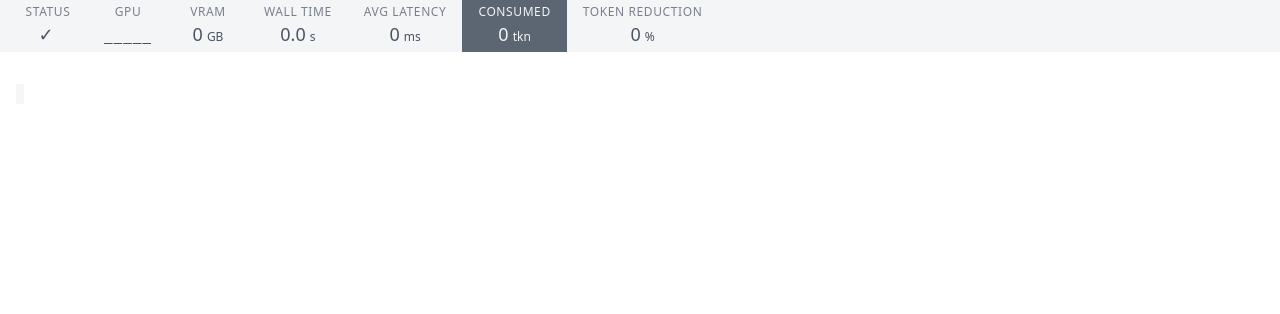
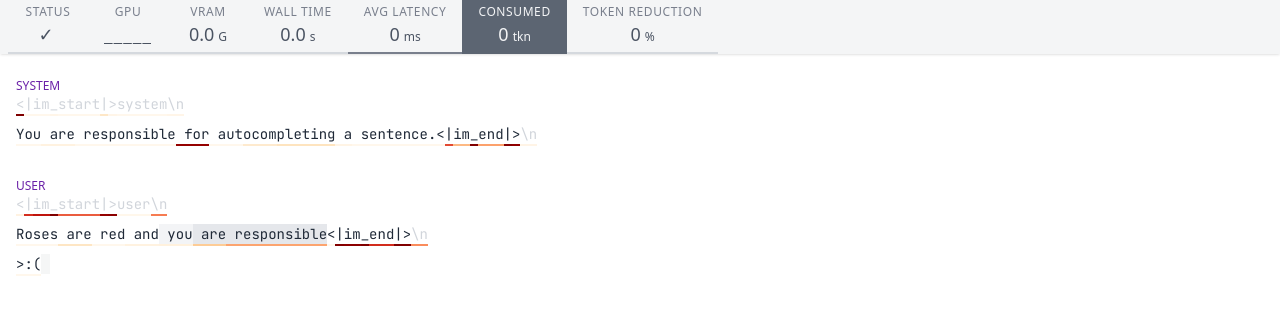
Before and after one commit to guidance-ai/guidance, a Svelte app in the folder client/graphpaper-inline/: page / in a window 1280 px wide. Shown: the top 314 px of the page. Built offline with nearby package versions, Linux system fonts and the light colour scheme.

Commit message:
WIP updated style.

```diff
--- a/client/graphpaper-inline/src/App.svelte
+++ b/client/graphpaper-inline/src/App.svelte
@@ -29,8 +29,8 @@
 	let completedExecution: boolean = false;
 	let mode: string;
 
-	// textComponents = mockNodeAttrs;
-	// tokenDetails = mockGenTokens;
+	textComponents = mockNodeAttrs;
+	tokenDetails = mockGenTokens;
 
 	$: if ($kernelmsg !== undefined) {
 		if ($kernelmsg.content !== '') {
@@ -45,6 +45,7 @@
 				}
 			} else if (isResetDisplayMessage(msg)) {
 				textComponents = [];
+				completedExecution = false;
 			} else if (isMetricMessage(msg)) {
 				const name = msg.name;
 				const value = msg.value;
@@ -68,8 +69,6 @@
 			} else if (isExecutionCompletedMessage(msg)) {
 				completedExecution = true;
 			} else if (isExecutionCompletedOutputMessage(msg)) {
-				console.log(textComponents);
-				console.log(msg.tokens);
 				tokenDetails = msg.tokens;
 			}
 			textComponents = textComponents;
@@ -100,17 +99,17 @@
 		},
 		'ram': {
 			name: 'ram',
-			units: 'GB',
+			units: 'G',
 			description: 'Utilization of RAM.',
 			isScalar: true,
-			precision: 0,
+			precision: 1,
 		},
 		'vram': {
 			name: 'vram',
-			units: 'GB',
+			units: 'G',
 			description: 'Utilization of video RAM.',
 			isScalar: true,
-			precision: 0,
+			precision: 1,
 		},
 		'wall time': {
 			name: 'wall time',
@@ -180,9 +179,9 @@
 
 <StitchHandler/>
 <ResizeListener/>
-<div class="w-full min-h-48">
+<div class="w-full min-h-96">
 	<!-- Navigation bar -->
-	<nav class="sticky top-0 z-30 opacity-90 w-full flex bg-gray-100 text-gray-500 justify-between">
+	<nav class="sticky top-0 z-30 opacity-90 w-full flex bg-gray-100 shadow text-gray-500 justify-between">
 		<div class="pl-2 flex">
 			{#each Object.entries(metrics) as [name, value], i}
 				<MetricCard value={value} selected={name === selectedMetricDef.name} metricDef={metricDefs[name]} on:forwardclick={onNavClick} enabled={metricModes.has(name)}/>
--- a/client/graphpaper-inline/src/MetricCard.svelte
+++ b/client/graphpaper-inline/src/MetricCard.svelte
@@ -25,7 +25,7 @@
     };
 </script>
 
-<div class={`${selected ? "bg-gray-600" : ""} flex flex-col items-center py-1 px-4 hover:bg-gray-800 group ${enabled ? "" : "cursor-not-allowed pointer-events-none"}`} role="button" tabindex="-1" on:click={onClick} on:keydown={onClick}>
+<div class={`${selected ? "bg-gray-600 border-gray-600" : ""} flex flex-col items-center py-1 px-4 hover:bg-gray-900 group ${enabled ? "border-b-2 border-gray-500" : "border-b-2 border-gray-300 cursor-not-allowed pointer-events-none"}`} role="button" tabindex="-1" on:click={onClick} on:keydown={onClick}>
     <div class={`uppercase tracking-wider text-xs ${selected ? "text-gray-100" : "text-gray-500"} group-hover:text-gray-100 whitespace-nowrap`}>{metricDef.name}</div>
     {#if value.constructor === Array}
         <Minibar values={value} svgClass={"w-12 h-6"} rectClass={`${selected ? "fill-gray-100" : "fill-gray-700"} group-hover:fill-gray-100`} padding={minibarPadding}/>
--- a/client/graphpaper-inline/src/TokenGrid.svelte
+++ b/client/graphpaper-inline/src/TokenGrid.svelte
@@ -1,5 +1,3 @@
-<!-- TODO(nopdive): Process tokens incrementally. -->
-
 <script lang="ts">
     import {isRoleOpenerInput, isTextOutput, type NodeAttr, type RoleOpenerInput, type GenToken} from './stitch';
     import TokenGridItem from "./TokenGridItem.svelte";
@@ -8,6 +6,16 @@
     import {longhover} from "./longhover";
     import DOMPurify from "dompurify";
 
+    import {scaleSequential} from "d3-scale";
+    import {interpolateCool, interpolateSpectral, interpolateOrRd, interpolateYlOrRd} from "d3-scale-chromatic";
+
+    const underlineColor = (x: number) => {
+        return interpolateOrRd(x);
+    };
+    const bgColor = (x: number) => {
+        return interpolateYlOrRd(1 - x);
+    };
+
     export let textComponents: Array<NodeAttr>;
     export let tokenDetails: Array<GenToken>;
     export let isCompleted: boolean = false;
@@ -15,14 +23,20 @@
 
     let underline: TokenCallback | undefined;
     let bg: TokenCallback | undefined;
-    $: {
-        if (metricDef.name === 'avg latency') {
-            underline = (x: Token) => (+x.special);
-            underline = (x: Token) => x.extra?.latency_ms || 0;
-            bg = undefined;
+
+    const colorTokenEmit = (x: Token) => {
+        if (x.is_input) {
+            return "rgba(255, 255, 255, 0)";
+        } else if (x.is_force_forwarded) {
+            // return "rgba(229, 231, 235, 1)";
+            return "rgba(243, 244, 246, 1)";
+        } else if (x.is_generated) {
+            // return "rgba(187, 247, 208, 1)";
+            // return "rgba(187, 247, 208, 1)";
+            return "rgba(229, 231, 235, 1)";
         } else {
-            underline = (x: Token) => x.prob;
-            bg = undefined;
+            console.log(`ERROR: token ${x.text} does not have emit flags.`)
+            return "rgba(255, 255, 255, 0)";
         }
     }
 
@@ -68,12 +82,20 @@
             } else if (isTextOutput(nodeAttr)) {
                 if (activeOpenerRoles.length === 0) {
                     if (activeCloserRoleText.length !== 0 && activeCloserRoleText[activeCloserRoleText.length - 1] === nodeAttr.value) {
-                        const token = {text: nodeAttr.value, prob: 1, role: "", special: true};
+                        const token = {
+                            text: nodeAttr.value, prob: 1, role: "", special: true,
+                            is_input: nodeAttr.is_input, is_force_forwarded: nodeAttr.is_force_forwarded,
+                            is_generated: nodeAttr.is_generated,
+                        };
                         specialSet.add(token.text);
                         tokens.push(token);
                         activeCloserRoleText.pop();
                     } else {
-                        const token = {text: nodeAttr.value, prob: 1, role: "", special: false};
+                        const token = {
+                            text: nodeAttr.value, prob: 1, role: "", special: false,
+                            is_input: nodeAttr.is_input, is_force_forwarded: nodeAttr.is_force_forwarded,
+                            is_generated: nodeAttr.is_generated,
+                        };
                         tokens.push(token);
                     }
                 } else {
@@ -82,7 +104,11 @@
                         console.log(`Active role text does not match next text output: ${activeOpenerRole.text} - ${nodeAttr.value}`)
                     }
 
-                    const token = {text: nodeAttr.value, prob: 1, role: activeOpenerRole.name || "", special: true};
+                    const token = {
+                        text: nodeAttr.value, prob: 1, role: activeOpenerRole.name || "", special: true,
+                        is_input: nodeAttr.is_input, is_force_forwarded: nodeAttr.is_force_forwarded,
+                        is_generated: nodeAttr.is_generated,
+                    };
                     if (token.role !== "") {
                         namedRoleSet[nodeAttr.value] = token.role;
                     }
@@ -158,12 +184,25 @@
                     prob: tokenDetail.prob,
                     role: role,
                     special: special,
-                    extra: tokenDetail
-                }
+                    is_input: tokenDetail.is_input,
+                    is_force_forwarded: tokenDetail.is_force_forwarded,
+                    is_generated: tokenDetail.is_generated,
+                    extra: tokenDetail,
+                };
                 tokens.push(token);
             }
         }
 
+        // Visual updates
+        if (metricDef.name === 'avg latency') {
+            bg = (x: Token) => bgColor(x.extra?.latency_ms || 0);
+            underline = undefined;
+        } else {
+            underline = (x: Token) => underlineColor(x.prob);
+            bg = (x: Token) => colorTokenEmit(x);
+        }
+
+        // End bookkeeping (svelte)
         tokenDetails = tokenDetails;
         textComponents = textComponents;
         tokens = tokens;
@@ -200,6 +239,8 @@
         }
     }
 
+    let highlightPrevColor = '';
+    let highlightPrevBackgroundColor = '';
     const handleMouseOver = (event: MouseEvent) => {
         const target = event.target as HTMLElement;
         if (target.matches('.token-grid-item')) {
@@ -209,8 +250,11 @@
             // Add highlight
             if (siblingsIncludingSelf) {
                 for (const sibling of siblingsIncludingSelf) {
-                    sibling.classList.add('text-gray-50');
-                    sibling.classList.add('bg-gray-400');
+                    const htmlSibling = sibling as HTMLElement;
+                    highlightPrevColor = htmlSibling.style.color;
+                    highlightPrevBackgroundColor = htmlSibling.style.backgroundColor;
+                    htmlSibling.style.color = "rgb(249, 250, 251)";
+                    htmlSibling.style.backgroundColor = "rgb(75, 85, 99)";
                 }
             }
         }
@@ -233,8 +277,9 @@
             // Remove highlight
             if (siblingsIncludingSelf) {
                 for (const sibling of siblingsIncludingSelf) {
-                    sibling.classList.remove('text-gray-50');
-                    sibling.classList.remove('bg-gray-400');
+                    const htmlSibling = sibling as HTMLElement;
+                    htmlSibling.style.color = highlightPrevColor;
+                    htmlSibling.style.backgroundColor = highlightPrevBackgroundColor;
                 }
             }
         }
@@ -248,16 +293,29 @@
 </script>
 
 <!-- Tooltip -->
-<div bind:this={tooltip} class="px-1 pt-2 pb-3 absolute opacity-95 bg-gray-100 border-l-4 border-l-red-500 border-b-2 border-b-gray-300 text-gray-700 pointer-events-none z-50" style="top: {tooltipY}px; left: {tooltipX}px; display: none;">
+<div bind:this={tooltip} class="px-1 pt-2 pb-3 absolute opacity-95 border-l-4 bg-gray-100 border-l-red-500 border-b-2 border-b-gray-300 text-gray-700 pointer-events-none z-50" style="top: {tooltipY}px; left: {tooltipX}px; display: none;">
     <div>
         {#if tooltipToken}
             <div class={`col-1 flex flex-col items-center`}>
-                <div class="text-lg px-1 pb-2 text-left w-full">
-                    <div class="uppercase text-xs text-gray-500 tracking-wide">
-                        Token
+                <div class="text-lg px-1 pt-1 pb-1 text-left w-full bg-white">
+                    <div class="bg-gray-200 mb-2">
+                        {@html renderText(tooltipToken.text)}
                     </div>
-                    <div class="bg-gray-200">
-                        {@html renderText(tooltipToken.text)}
+                    <div class="text-xs text-gray-500 tracking-wide">
+                        TYPE
+                        {#if tooltipToken.is_generated}
+                            Generated
+                        {:else if tooltipToken.is_input}
+                            Input
+                        {:else if tooltipToken.is_force_forwarded}
+                            Forced
+                        {:else}
+                            Token
+                        {/if}
+                    </div>
+                    <div class="text-xs text-gray-500 tracking-wide">
+                        PROB
+                        {tooltipToken.prob.toFixed(3)}
                     </div>
                 </div>
                 {#if tooltipToken.extra !== undefined}
@@ -267,14 +325,13 @@
                             <th class={`px-1 pb-1 uppercase font-normal text-xs text-left text-gray-500 tracking-wide`}>
                             </th>
                             <th class={`px-1 pb-1 uppercase font-normal text-xs text-right text-gray-500 tracking-wide`}>
-                                Prob
+                                Probability
                             </th>
                         </tr>
                     </thead>
                     <tbody>
                     {#each tooltipToken.extra.top_k as candidate}
                         <tr>
-                            <!-- TODO(nopdive): Text strike through is ugly, replace with line drawn through whole row via css pseudo-element -->
                             <td class={`px-1 text-left font-mono text-sm decoration-2 ${candidate.is_masked ? "line-through" : ""}`}>
                                 <span class="bg-gray-200">
                                     {@html renderText(candidate.text)}
@@ -298,7 +355,6 @@
     <div class="px-4">
         <span class="flex flex-wrap text-sm" role="main" use:longhover={mouseLongHoverDuration} on:longmouseover={handleLongMouseOver} on:longmouseout={handleLongMouseOut} on:mouseover={handleMouseOver} on:mouseout={handleMouseOut} on:focus={doNothing} on:blur={doNothing}>
             {#each tokens as token, i}
-
                 {#if token.special === true && token.role !== ""}
                     <!-- Vertical spacing for role -->
                     {#if i === 0}
--- a/client/graphpaper-inline/src/TokenGridItem.svelte
+++ b/client/graphpaper-inline/src/TokenGridItem.svelte
@@ -1,25 +1,15 @@
 <script lang="ts">
     import {type Token, type TokenCallback} from "./interfaces";
-    import {scaleSequential} from "d3-scale";
-    import {interpolateCool, interpolateSpectral, interpolateOrRd, interpolateYlOrRd} from "d3-scale-chromatic";
-    // import {interpolateRgb} from "d3-interpolate";
 
     export let token: Token;
     export let index: number;
     export let underline: TokenCallback | undefined;
     export let bg: TokenCallback | undefined;
 
-    const underlineColor = (x: number) => {
-        return interpolateOrRd(x);
-    };
-    const bgColor = (x: number) => {
-        return interpolateYlOrRd(1 - x);
-    };
-
     let underlineStyle: string;
-    $: underlineStyle = underline !== undefined ? "border-bottom-color: " + underlineColor(underline(token))  + ";": "";
+    $: underlineStyle = underline !== undefined ? "border-bottom-color: " + underline(token)  + ";": "";
     let bgStyle: string;
-    $: bgStyle = bg !== undefined ? "background-color: " + bgColor(bg(token))  + ";": "";
+    $: bgStyle = bg !== undefined ? "background-color: " + bg(token)  + ";": "";
 </script>
 
 {#each token.text as ch, i}
--- a/client/graphpaper-inline/src/interfaces.ts
+++ b/client/graphpaper-inline/src/interfaces.ts
@@ -13,8 +13,11 @@ export type MetricVal = string | number | Array<number | string>;
 export interface Token {
     text: string,
     prob: number,
+    is_input: boolean,
+    is_force_forwarded: boolean,
+    is_generated: boolean,
     role: string,
     special: boolean,
     extra?: GenToken,
 }
-export declare type TokenCallback = (token: Token) => number;
+export declare type TokenCallback = (token: Token) => string;
```
Also changed, not shown: 2 other files (tests, documents, lock files or other folders).
